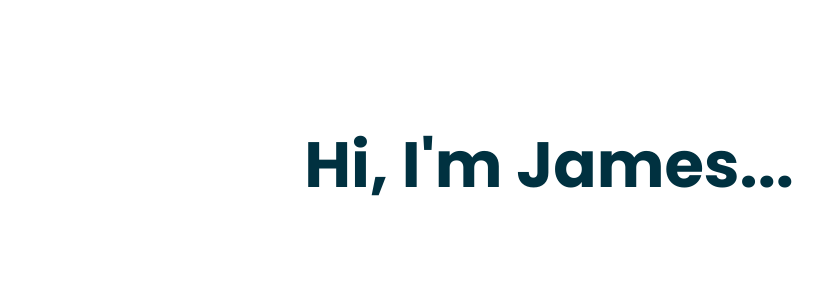
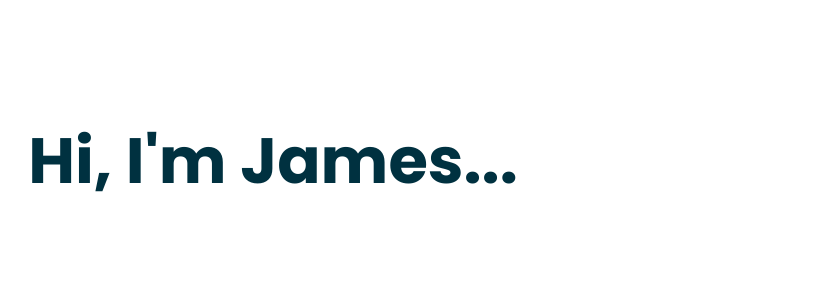
Before and after one commit to JamesRobertSutcliffe/gla-app, a Svelte app: page / in a window 1280 px wide. Shown: the top 294 px of the page, without its empty margins (91-914 px from the left). Built offline with nearby package versions, Linux system fonts and the light colour scheme.

Commit message:
Header component styling updated

```diff
--- a/src/components/Header.svelte
+++ b/src/components/Header.svelte
@@ -6,9 +6,9 @@
 
 <style>
   h1 {
-    text-align: center;
+    text-align: left;
     font-size: 4rem;
-    margin: 2rem;
-    padding: 2rem;
+    margin: 2rem 2rem 1rem 2rem;
+    padding: 1rem;
   }
 </style>
```
